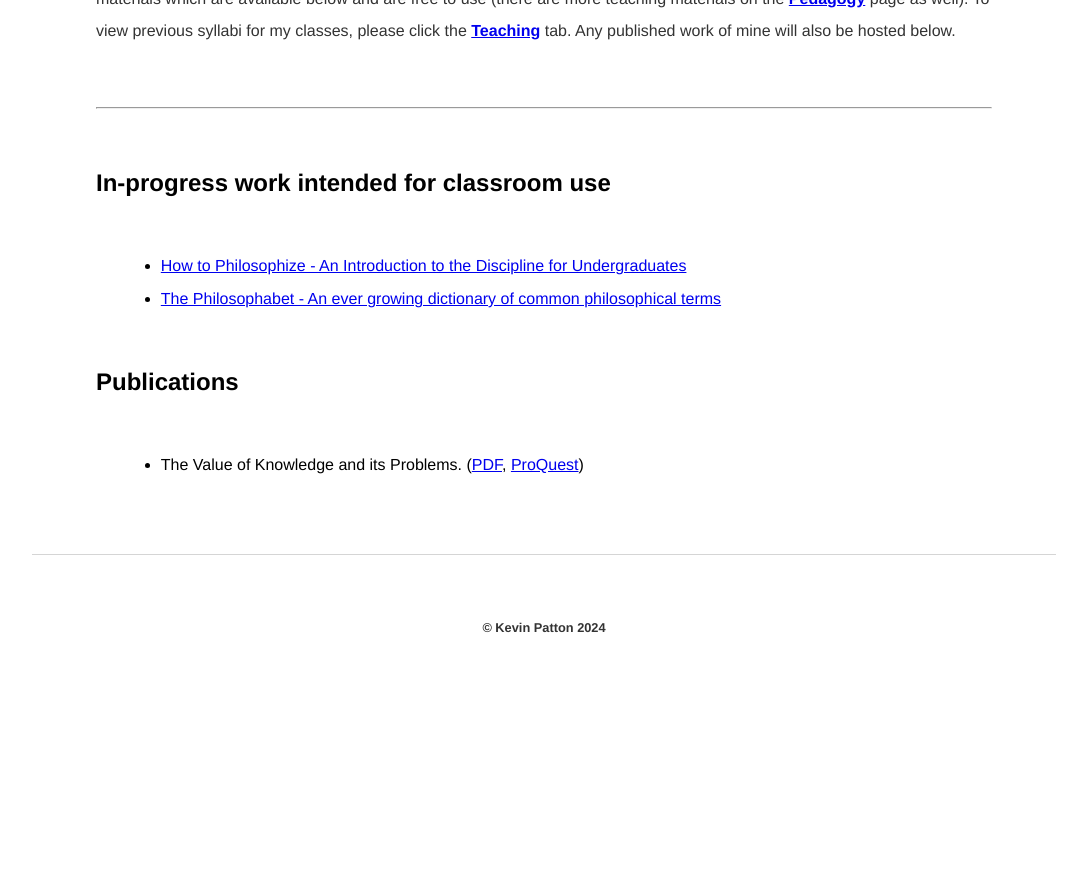
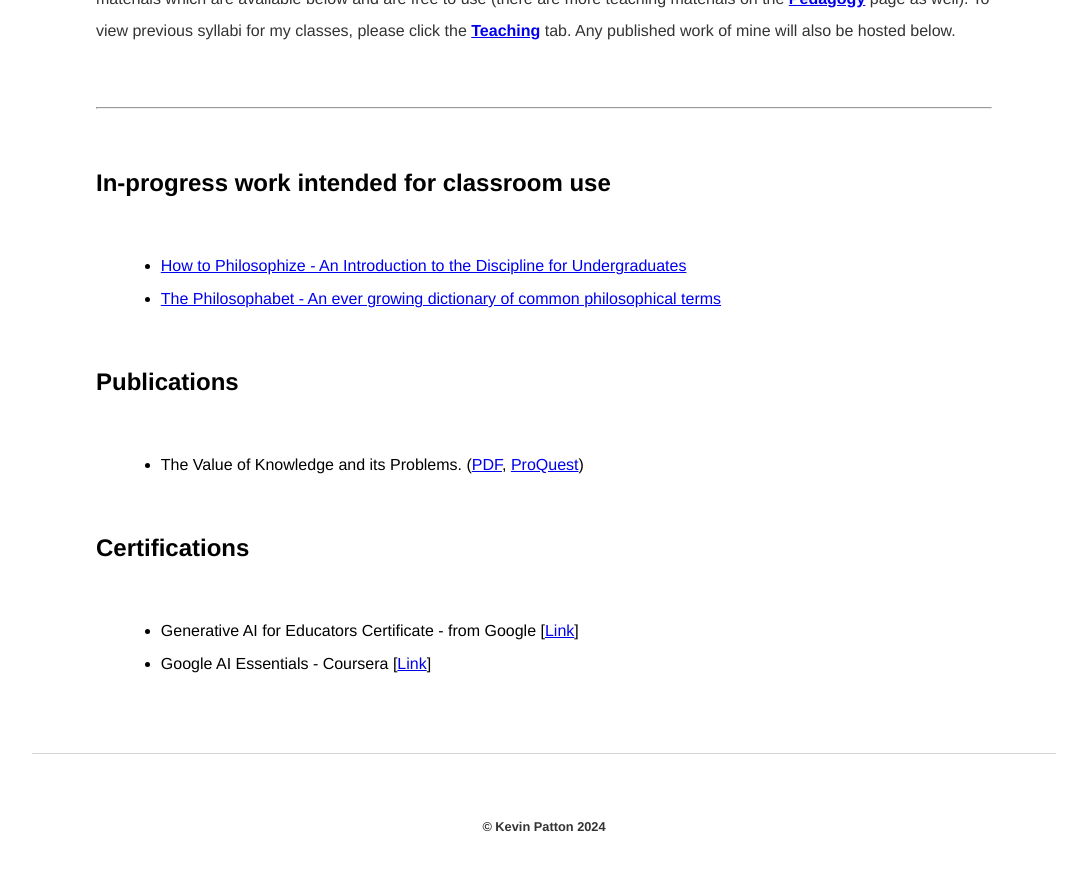
Before and after one commit to kevinjpatton/kevinjpatton.github.io, a Jekyll site: the page built from research/index.html, in a window 1280 px wide and 900 px high, scrolled down 669 px. Shown: the top 871 px of the window, without its empty margins (96-1183 px from the left). Built offline with Jekyll 4.4.1, drawn with Linux system fonts in a browser that asks for light colours; Markdown is read by kramdown in place of the engine named in the settings; before the commit the page ends 1370 px from its top, so only the background shows below that.

Commit message:
Update index.html

```diff
--- a/research/index.html
+++ b/research/index.html
@@ -15,3 +15,7 @@ title: Kevin Patton | Research
 <ul class="standard-list">
   <li>The Value of Knowledge and its Problems. (<a href="https://digitalcommons.unl.edu/philosophydiss/15/" target="_blank">PDF</a>, <a href="https://www.proquest.com/docview/3083731593" target="_blank">ProQuest</a>)</li>
 </ul>
+<h2>Certifications</h2>
+<ul class="standard-list">
+  <li>Generative AI for Educators Certificate - from Google [<a href="https://skillshop.exceedlms.com/student/award/93LyjAzApz945Fhe2TqkuiFt" target="_blank">Link</a>]</li>
+  <li>Google AI Essentials - Coursera [<a href="/googleaicert.pdf" target="_blank">Link</a>]</li>
```
